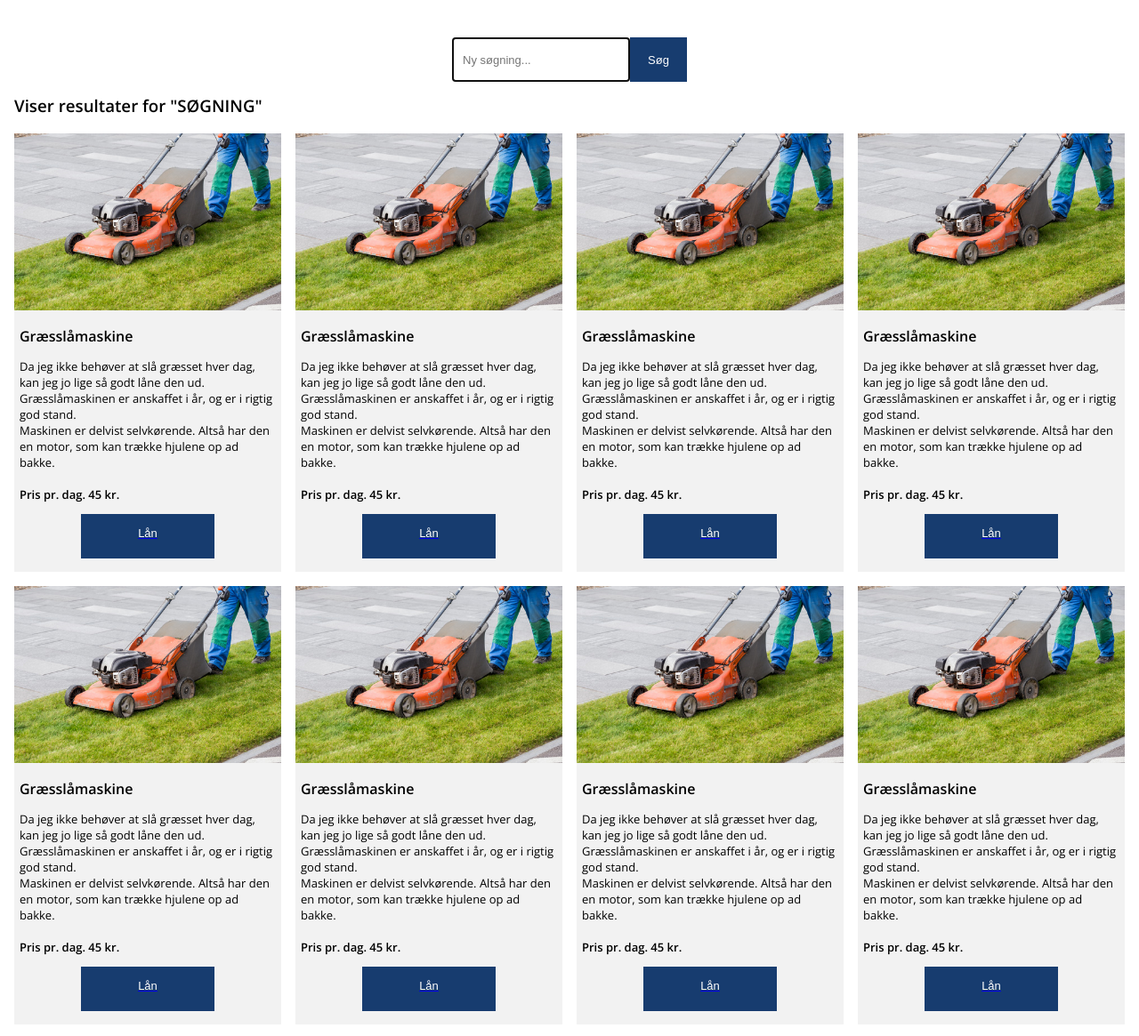
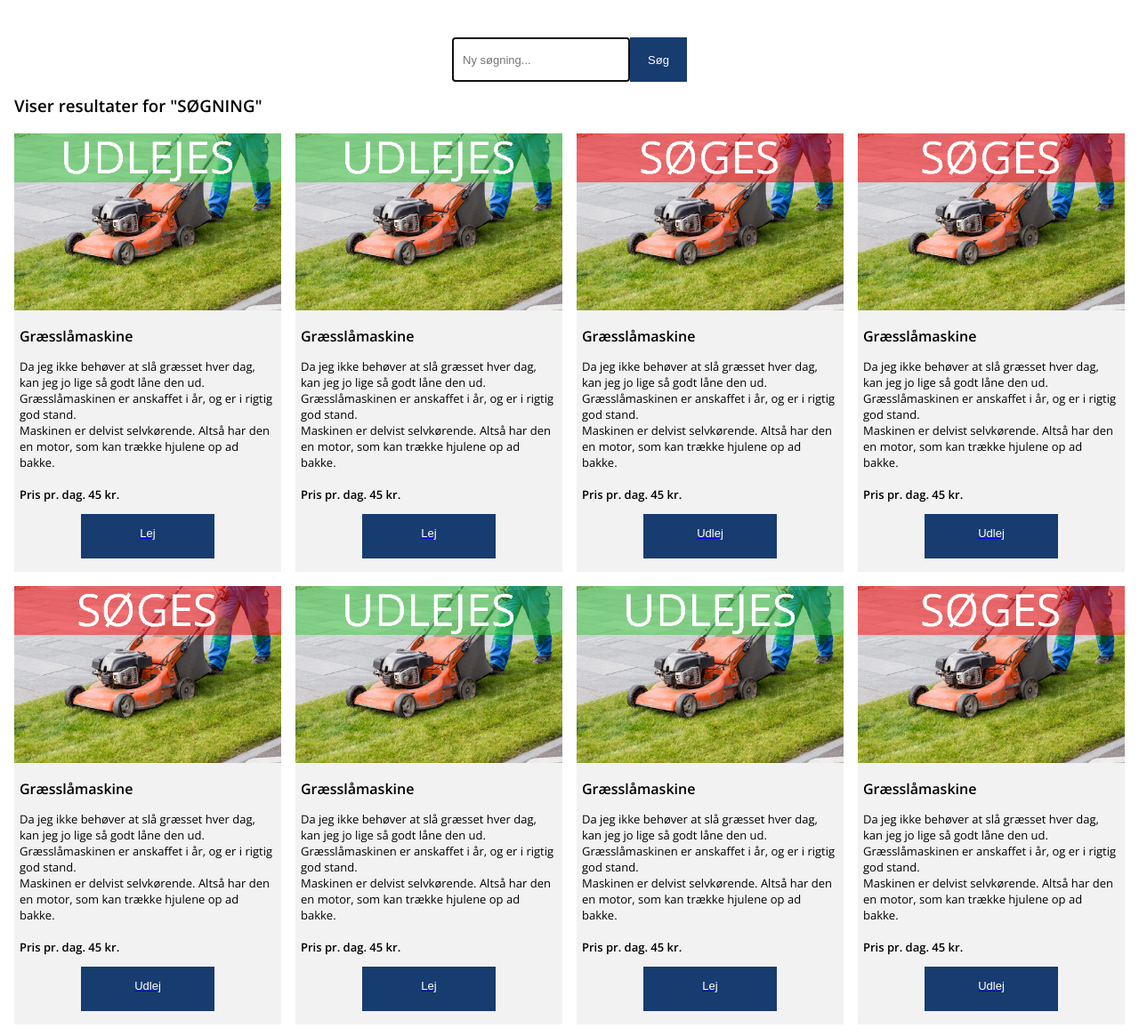
Before and after one commit to kasp773b/FairShare, a plain HTML site: page resultater.html in a window 1280 px wide. Shown: the part 104-1269 px from the top of the page at 89% size. Drawn offline with nearby package versions, Linux system fonts and the light colour scheme.

Commit message:
Billeder i resultater opdateret

```diff
--- a/resultater.html
+++ b/resultater.html
@@ -42,7 +42,38 @@
     <!--GENSTAND 1-->
     <div class="items item1 Gitem1">
         <!--BILLEDE-->
-        <img src="images/graesslaamaskine.jpg" width="100%" height="auto" alt="græsslåmaskine"/>
+        <img src="images/graesslaamaskine.udlejes.jpg" width="100%" height="auto" alt="græsslåmaskine"/>
+
+        <!--SEKTION TIL TEKST-->
+        <div class="item-tekst">
+            <h2>Græsslåmaskine</h2>
+            <p>Da jeg ikke behøver at slå græsset hver dag, kan jeg jo lige så godt låne den ud. </br>Græsslåmaskinen er anskaffet i år, og er i rigtig god stand. </br> Maskinen er delvist selvkørende. Altså har den en motor, som kan trække hjulene op ad bakke. </br></br> <strong>Pris pr. dag. 45 kr.</strong></p>
+            <!--KNAP-->
+            <a href="#" target="_self">
+                <button>Lej</button>
+            </a>
+        </div>
+    </div>
+
+    <!--GENSTAND 2-->
+    <div class="items item2 Gitem2">
+        <!--BILLEDE-->
+        <img src="images/graesslaamaskine.udlejes.jpg" width="100%" height="auto" alt="græsslåmaskine"/>
+
+        <div class="item-tekst">
+            <h2>Græsslåmaskine</h2>
+            <p>Da jeg ikke behøver at slå græsset hver dag, kan jeg jo lige så godt låne den ud. </br>Græsslåmaskinen er anskaffet i år, og er i rigtig god stand. </br> Maskinen er delvist selvkørende. Altså har den en motor, som kan trække hjulene op ad bakke. </br></br> <strong>Pris pr. dag. 45 kr.</strong></p>
+            <!--KNAP-->
+            <a href="#" target="_self">
+                <button>Lej</button>
+            </a>
+        </div>
+    </div>
+
+    <!--GENSTAND 3-->
+    <div class="items item3 Gitem3">
+        <!--BILLEDE-->
+        <img src="images/graesslaamaskine.soeges.jpg" width="100%" height="auto" alt="græsslåmaskine"/>
 
         <!--SEKTION TIL TEKST-->
         <div class="item-tekst">
@@ -50,30 +81,15 @@
             <p>Da jeg ikke behøver at slå græsset hver dag, kan jeg jo lige så godt låne den ud. </br>Græsslåmaskinen er anskaffet i år, og er i rigtig god stand. </br> Maskinen er delvist selvkørende. Altså har den en motor, som kan trække hjulene op ad bakke. </br></br> <strong>Pris pr. dag. 45 kr.</strong></p>
             <!--KNAP-->
             <a href="genstand.html" target="_self">
-                <button>Lån</button>
+                <button>Udlej</button>
             </a>
         </div>
     </div>
 
-    <!--GENSTAND 2-->
-    <div class="items item2 Gitem2">
+    <!--GENSTAND 4-->
+    <div class="items item4 Gitem4">
         <!--BILLEDE-->
-        <img src="images/graesslaamaskine.jpg" width="100%" height="auto" alt="græsslåmaskine"/>
-
-        <div class="item-tekst">
-            <h2>Græsslåmaskine</h2>
-            <p>Da jeg ikke behøver at slå græsset hver dag, kan jeg jo lige så godt låne den ud. </br>Græsslåmaskinen er anskaffet i år, og er i rigtig god stand. </br> Maskinen er delvist selvkørende. Altså har den en motor, som kan trække hjulene op ad bakke. </br></br> <strong>Pris pr. dag. 45 kr.</strong></p>
-            <!--KNAP-->
-            <a href="genstand.html" target="_self">
-                <button>Lån</button>
-            </a>
-        </div>
-    </div>
-
-    <!--GENSTAND 3-->
-    <div class="items item3 Gitem3">
-        <!--BILLEDE-->
-        <img src="images/graesslaamaskine.jpg" width="100%" height="auto" alt="græsslåmaskine"/>
+        <img src="images/graesslaamaskine.soeges.jpg" width="100%" height="auto" alt="græsslåmaskine"/>
 
         <!--SEKTION TIL TEKST-->
         <div class="item-tekst">
@@ -81,15 +97,15 @@
             <p>Da jeg ikke behøver at slå græsset hver dag, kan jeg jo lige så godt låne den ud. </br>Græsslåmaskinen er anskaffet i år, og er i rigtig god stand. </br> Maskinen er delvist selvkørende. Altså har den en motor, som kan trække hjulene op ad bakke. </br></br> <strong>Pris pr. dag. 45 kr.</strong></p>
             <!--KNAP-->
             <a href="genstand.html" target="_self">
-                <button>Lån</button>
+                <button>Udlej</button>
             </a>
         </div>
     </div>
 
-    <!--GENSTAND 4-->
-    <div class="items item4 Gitem4">
+    <!--GENSTAND 5-->
+    <div class="items item5 Gitem5">
         <!--BILLEDE-->
-        <img src="images/graesslaamaskine.jpg" width="100%" height="auto" alt="græsslåmaskine"/>
+        <img src="images/graesslaamaskine.soeges.jpg" width="100%" height="auto" alt="græsslåmaskine"/>
 
         <!--SEKTION TIL TEKST-->
         <div class="item-tekst">
@@ -97,23 +113,7 @@
             <p>Da jeg ikke behøver at slå græsset hver dag, kan jeg jo lige så godt låne den ud. </br>Græsslåmaskinen er anskaffet i år, og er i rigtig god stand. </br> Maskinen er delvist selvkørende. Altså har den en motor, som kan trække hjulene op ad bakke. </br></br> <strong>Pris pr. dag. 45 kr.</strong></p>
             <!--KNAP-->
             <a href="genstand.html" target="_self">
-                <button>Lån</button>
-            </a>
-        </div>
-    </div>
-
-    <!--GENSTAND 5-->
-    <div class="items item5 Gitem5">
-        <!--BILLEDE-->
-        <img src="images/graesslaamaskine.jpg" width="100%" height="auto" alt="græsslåmaskine"/>
-
-        <!--SEKTION TIL TEKST-->
-        <div class="item-tekst">
-            <h2>Græsslåmaskine</h2>
-            <p>Da jeg ikke behøver at slå græsset hver dag, kan jeg jo lige så godt låne den ud. </br>Græsslåmaskinen er anskaffet i år, og er i rigtig god stand. </br> Maskinen er delvist selvkørende. Altså har den en motor, som kan trække hjulene op ad bakke. </br></br> <strong>Pris pr. dag. 45 kr.</strong></p>
-            <!--KNAP-->
-            <a href="genstand.html" target="_self">
-                <button>Lån</button>
+                <button>Udlej</button>
             </a>
         </div>
     </div>
@@ -121,15 +121,15 @@
     <!--GENSTAND 6-->
     <div class="items item6 Gitem6">
         <!--BILLEDE-->
-        <img src="images/graesslaamaskine.jpg" width="100%" height="auto" alt="græsslåmaskine"/>
+        <img src="images/graesslaamaskine.udlejes.jpg" width="100%" height="auto" alt="græsslåmaskine"/>
 
         <!--SEKTION TIL TEKST-->
         <div class="item-tekst">
             <h2>Græsslåmaskine</h2>
             <p>Da jeg ikke behøver at slå græsset hver dag, kan jeg jo lige så godt låne den ud. </br>Græsslåmaskinen er anskaffet i år, og er i rigtig god stand. </br> Maskinen er delvist selvkørende. Altså har den en motor, som kan trække hjulene op ad bakke. </br></br> <strong>Pris pr. dag. 45 kr.</strong></p>
             <!--KNAP-->
-            <a href="genstand.html" target="_self">
-                <button>Lån</button>
+            <a href="#" target="_self">
+                <button>Lej</button>
             </a>
         </div>
     </div>
@@ -137,15 +137,15 @@
     <!--GENSTAND 7-->
     <div class="items item7 Gitem7">
         <!--BILLEDE-->
-        <img src="images/graesslaamaskine.jpg" width="100%" height="auto" alt="græsslåmaskine"/>
+        <img src="images/graesslaamaskine.udlejes.jpg" width="100%" height="auto" alt="græsslåmaskine"/>
 
         <!--SEKTION TIL TEKST-->
         <div class="item-tekst">
             <h2>Græsslåmaskine</h2>
             <p>Da jeg ikke behøver at slå græsset hver dag, kan jeg jo lige så godt låne den ud. </br>Græsslåmaskinen er anskaffet i år, og er i rigtig god stand. </br> Maskinen er delvist selvkørende. Altså har den en motor, som kan trække hjulene op ad bakke. </br></br> <strong>Pris pr. dag. 45 kr.</strong></p>
             <!--KNAP-->
-            <a href="genstand.html" target="_self">
-                <button>Lån</button>
+            <a href="#" target="_self">
+                <button>Lej</button>
             </a>
         </div>
     </div>
@@ -153,7 +153,7 @@
     <!--GENSTAND 8-->
     <div class="items item8 Gitem8">
         <!--BILLEDE-->
-        <img src="images/graesslaamaskine.jpg" width="100%" height="auto" alt="græsslåmaskine"/>
+        <img src="images/graesslaamaskine.soeges.jpg" width="100%" height="auto" alt="græsslåmaskine"/>
 
         <!--SEKTION TIL TEKST-->
         <div class="item-tekst">
@@ -161,7 +161,7 @@
             <p>Da jeg ikke behøver at slå græsset hver dag, kan jeg jo lige så godt låne den ud. </br>Græsslåmaskinen er anskaffet i år, og er i rigtig god stand. </br> Maskinen er delvist selvkørende. Altså har den en motor, som kan trække hjulene op ad bakke. </br></br> <strong>Pris pr. dag. 45 kr.</strong> </p>
             <!--KNAP-->
             <a href="genstand.html" target="_self">
-                <button>Lån</button>
+                <button>Udlej</button>
             </a>
         </div>
     </div>
```
Also changed, not shown: images/graesslaamaskine.soeges.jpg (added), images/graesslaamaskine.udlejes.jpg (added).
